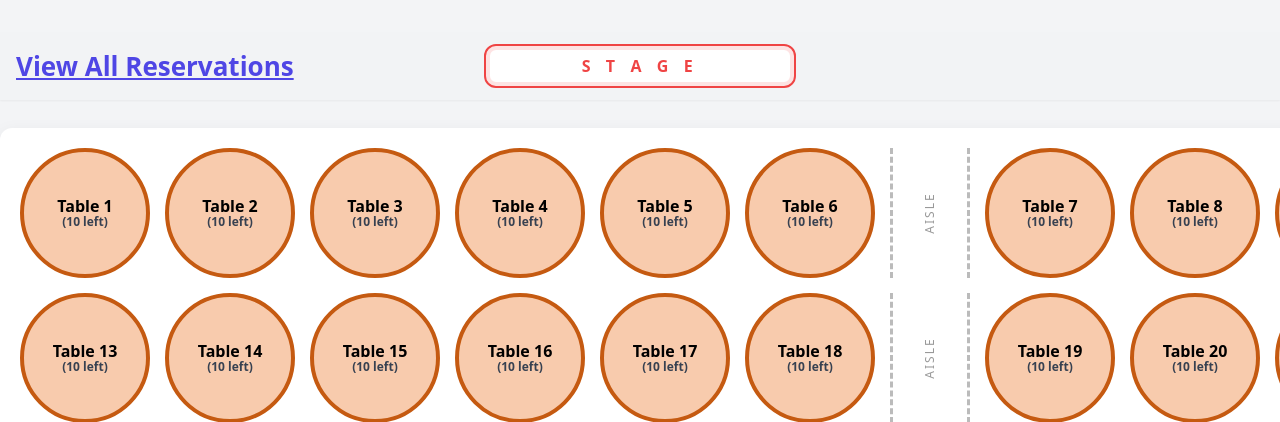
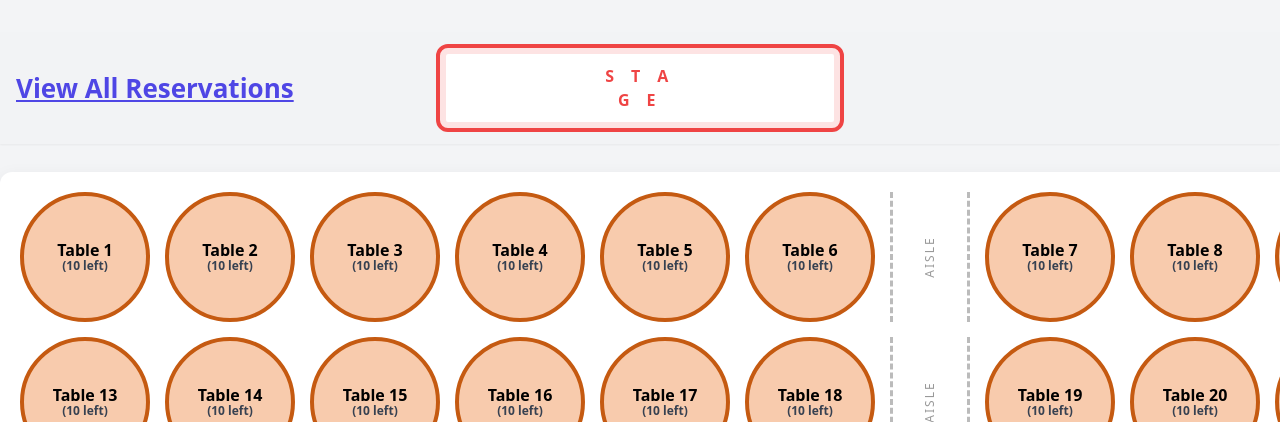
Before and after one commit to hujvicky/reservation_system_final, a Flask app: page / in a window 1280 px wide; the page is wider, and only the part inside the window is pictured. Shown: the top 422 px of that part. Run offline with Flask 3, Linux system fonts and the light colour scheme; data comes from the database, SQL or seed files in the repository; some libraries are stand-ins or nearby versions.

Commit message:
Update index.html
10/17 revise stage at central and width

```diff
--- a/templates/index.html
+++ b/templates/index.html
@@ -66,9 +66,9 @@
 
       <!-- Center: STAGE -->
       <div class="justify-self-center">
-        <div class="px-24 py-2 rounded-xl border-2 border-red-500 bg-white font-extrabold tracking-[0.35em] text-red-500 shadow-[inset_0_0_0_4px_rgba(239,68,68,0.15)]">
-          S T A G E
-        </div>
+        <div class="px-40 py-4 rounded-xl border-4 border-red-500 bg-white font-extrabold tracking-[0.4em] text-red-500 shadow-[inset_0_0_0_6px_rgba(239,68,68,0.15)] text-center mx-auto">
+  S T A G E
+</div>
       </div>
 
       <!-- Right: placeholder -->
```
